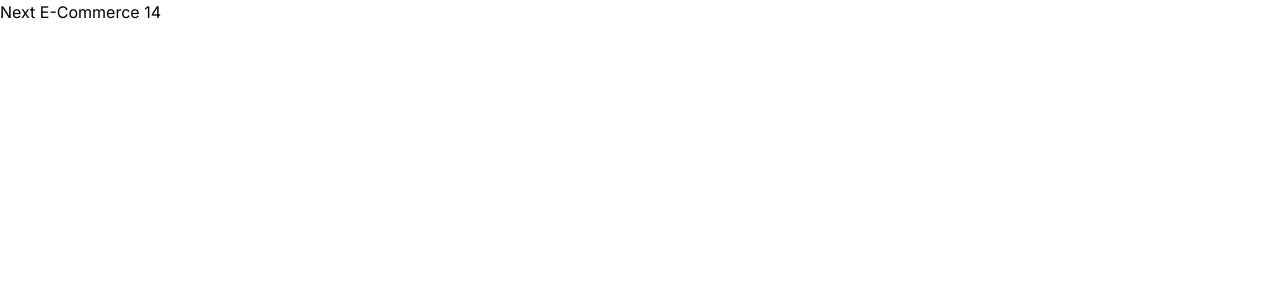
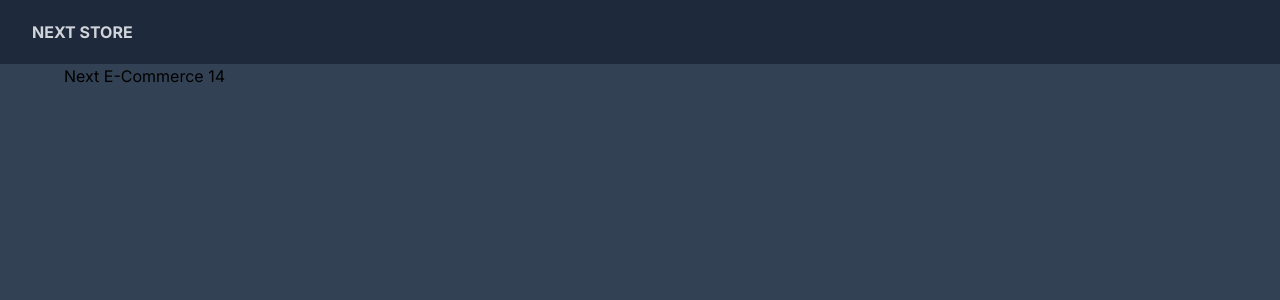
Before and after one commit to rodrigospimentacwb/next-commerce, a Next.js app: page / in a window 1280 px wide. Shown: the top 300 px of the page. Built offline with nearby package versions, Linux system fonts and the light colour scheme.

Commit message:
Criado Componente NavBar

```diff
--- /dev/null
+++ b/src/app/components/Navbar.tsx
@@ -0,0 +1,13 @@
+import Link from 'next/link';
+
+function Navbar() {
+  return (
+    <nav className='fixed top-0 w-full flex items-center py-2 px-8 justify-between z-50 bg-slate-800 text-gray-300'>
+      <Link href='/' className='uppercase font-bold text-md h-12 flex items-center'>
+        Next Store
+      </Link>
+    </nav>
+  );
+}
+
+export default Navbar;
--- a/src/app/layout.tsx
+++ b/src/app/layout.tsx
@@ -1,22 +1,22 @@
-import type { Metadata } from "next";
-import { Inter } from "next/font/google";
-import "./globals.css";
+import type { Metadata } from 'next';
+import { Inter } from 'next/font/google';
+import Navbar from './components/Navbar';
+import './globals.css';
 
-const inter = Inter({ subsets: ["latin"] });
+const inter = Inter({ subsets: ['latin'] });
 
 export const metadata: Metadata = {
-  title: "Next E-Commerce 14",
-  description: "Next E-Commerce utilizando a versão 14",
+  title: 'Next E-Commerce 14',
+  description: 'Next E-Commerce utilizando a versão 14',
 };
 
-export default function RootLayout({
-  children,
-}: Readonly<{
-  children: React.ReactNode;
-}>) {
+export default function RootLayout({ children }: { children: React.ReactNode }) {
   return (
-    <html lang="en">
-      <body className={inter.className}>{children}</body>
+    <html lang='en'>
+      <Navbar />
+      <body className={inter.className}>
+        <main className='bg-slate-700 h-screen p-16'>{children}</main>
+      </body>
     </html>
   );
 }
--- a/src/app/page.tsx
+++ b/src/app/page.tsx
@@ -1,9 +1,7 @@
-import Image from "next/image";
-
 export default function Home() {
   return (
-    <main>
+    <div>
       <h1>Next E-Commerce 14</h1>
-    </main>
+    </div>
   );
 }
```
